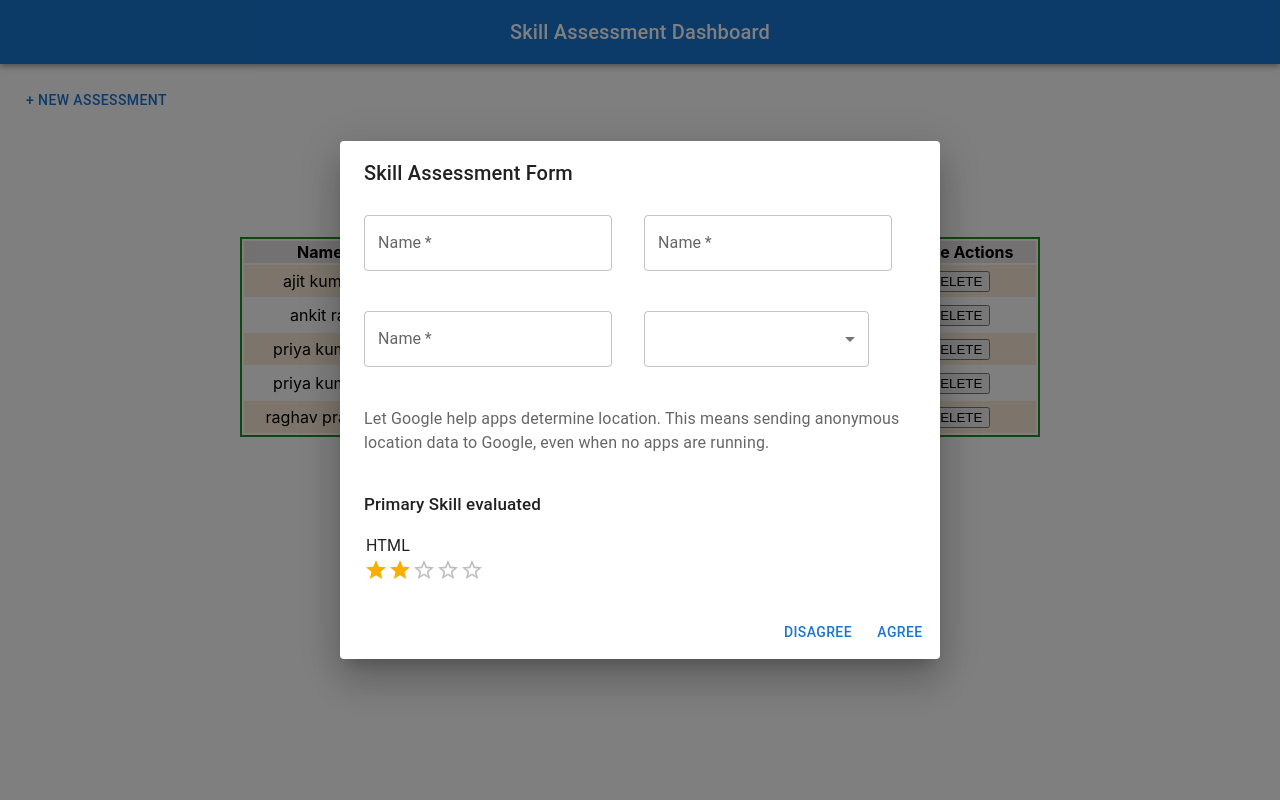
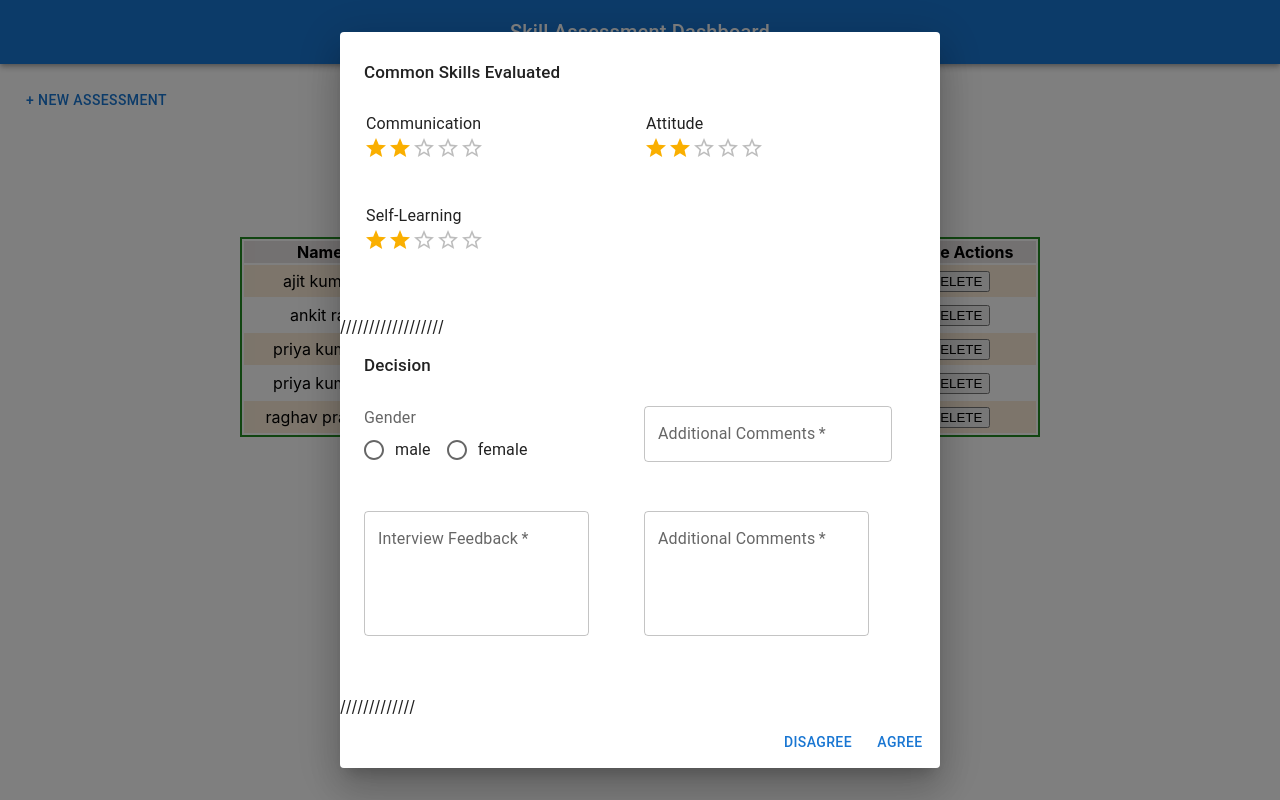
Before and after one commit to amitvermaa10/ReactApp, a React (Create React App) app: page / in a window 1280 px wide. Both pictures are taken after a click on the button "+ NEW ASSESSMENT". Built offline with nearby package versions, Linux system fonts and the light colour scheme; data requests are answered from the project's data file.

Commit message:
adding dialog field

```diff
--- a/src/components/form/InputForm.js
+++ b/src/components/form/InputForm.js
@@ -1,5 +1,5 @@
 import React, { useEffect, useState } from "react";
-import { Card, CardContent, Grid, TextField, Dialog, DialogTitle, DialogContent, DialogContentText, DialogActions, Button, Select, MenuItem, InputLabe, FormControl ,Rating,Typography } from '@mui/material';
+import { Card, CardContent, Grid, TextField, Dialog, DialogTitle, DialogContent, DialogContentText, DialogActions, Button, Select, MenuItem, InputLabel, FormControl, Rating, Typography, Divider, RadioGroup, FormControlLabel, FormLabel, Radio,OutlinedInput } from '@mui/material';
 import './InputForm.scss';
 
 
@@ -45,6 +45,10 @@
         // setAge(event.target.value);
     }
 
+    const ratingDetail=(e) =>{
+      console.log("&&&&&e",e.target.name,e.target.value);
+    }
+
     console.log("&&&&&&&&showForm", showForm);
     return (
         <div>
@@ -81,6 +85,7 @@
                 aria-labelledby="alert-dialog-title"
                 aria-describedby="alert-dialog-description"
             >
+                <div>
                     <DialogTitle >
                         {"Skill Assessment Form"}
                     </DialogTitle>
@@ -88,10 +93,11 @@
                         <div className="select-field">
                             <Grid container spacing={1}>
                                 <Grid xs={12} sm={6} item>
-                                <TextField label="Name" name="fullname" placeholder="Interviewer Name" value={inputData.name} variant="outlined" required onChange={(e) => inputFromDetail(e)} />
+                                    <TextField label="Interviewer Name" name="InterviewerName" placeholder="Interviewer Name" value={inputData.name} variant="outlined" required onChange={(e) => inputFromDetail(e)} />
                                 </Grid>
                                 <Grid xs={12} sm={6} item>
-                                <TextField label="Name" name="fullname" placeholder="Date" value={inputData.name} variant="outlined" required onChange={(e) => inputFromDetail(e)} />
+                                    {/* <TextField label="Name" name="fullname" placeholder="Date" value={inputData.name} variant="outlined" required onChange={(e) => inputFromDetail(e)} /> */}
+                                    date picker
                                 </Grid>
                             </Grid>
                         </div>
@@ -99,23 +105,24 @@
                         <div className="select-field">
                             <Grid container spacing={1}>
                                 <Grid xs={12} sm={6} item>
-                                <TextField label="Name" name="fullname" placeholder="Candidate Name" value={inputData.name} variant="outlined" required onChange={(e) => inputFromDetail(e)} />
+                                    <TextField label="Candidate Name" name="Candidate Name" placeholder="Candidate Name" value={inputData.name} variant="outlined" required onChange={(e) => inputFromDetail(e)} />
                                 </Grid>
 
                                 <Grid xs={12} sm={6} item>
-                                <FormControl sx={{ minWidth: 225 }}>
+                                    <FormControl variant="outlined" sx={{ minWidth: 225 }}>
+                                        <InputLabel>Interview round</InputLabel>
                                         <Select
-                                        labelId="demo-select-small-label"
-                                        id="demo-select-small"
+                                            name="Interview round"
                                             //    value={inputData.age}
-                                        label="Age"
+                                            label="Interview"
                                             // onChange={handleChange}
                                             onChange={(e) => handleChange(e)}
+                                            value={'jjjj'}
 
                                         >
-                                        <MenuItem value={10}>first</MenuItem>
-                                        <MenuItem value={20}>Second</MenuItem>
-                                        <MenuItem value={30}>Final</MenuItem>
+                                            <MenuItem value="first">first</MenuItem>
+                                            <MenuItem value="second">Second</MenuItem>
+                                            <MenuItem value="final">Final</MenuItem>
                                         </Select>
                                     </FormControl>
 
@@ -124,22 +131,173 @@
                             </Grid>
                         </div>
 
+                        <div className="select-field">
+                            <Grid container spacing={1}>
+                                <Grid xs={12} sm={6} item>
+                                    <TextField label="Overall Experience" name="Experience" placeholder="Overall Experience" type="number" variant="outlined" required />
+                                </Grid>
+                                <Grid xs={12} sm={6} item>
+                                    <FormControl variant="outlined"  sx={{ minWidth: 225 }}>
+                                        <InputLabel>Relevant experience</InputLabel>
+                                        <Select
+                                            name="Relevant experience"
+                                            //    value={inputData.age}
+                                            label="Relevant experience"
+                                            // onChange={handleChange}
+                                            onChange={(e) => handleChange(e)}
+                                            value={'jjjj'}
+
+                                        >
+                                            <MenuItem value="react">React</MenuItem>
+                                            <MenuItem value="angular">Angular</MenuItem>
+                                            <MenuItem value="node">Node</MenuItem>
+                                        </Select>
+                                    </FormControl>
+                                </Grid>
+                            </Grid>
+                        </div>
+
                         <DialogContentText id="alert-dialog-description">
                             Let Google help apps determine location. This means sending anonymous
                             location data to Google, even when no apps are running.
                         </DialogContentText>
                     </DialogContent>
+                    <Divider />
+                </div>
+
+                <div>
+                    <DialogTitle style={{ 'fontSize': '17px' }}>
+                        {"Primary Skill evaluated"}
+                    </DialogTitle>
+                    <DialogContent>
+                        <div className="select-field">
+                            <Grid container spacing={1}>
+                                <Grid xs={12} sm={6} item>
+                                    <Typography component="legend">HTML</Typography>
+                                    <Rating name="html" defaultValue={2} max={5} precision={0.5} onChange={(e) => ratingDetail(e)} />
+                                </Grid>
+                                <Grid xs={12} sm={6} item>
+                                    <Typography component="legend">CSS</Typography>
+                                    <Rating name="css" defaultValue={2} max={5} precision={0.5} onChange={(e) => ratingDetail(e)} />
+                                </Grid>
+                            </Grid>
+                        </div>
+                        <div className="select-field">
+                            <Grid container spacing={1}>
+                                <Grid xs={12} sm={6} item>
+                                    <Typography component="legend">Javascript</Typography>
+                                    <Rating name="javascript" defaultValue={2} max={5} precision={0.5} onChange={(e) => ratingDetail(e)} />
+                                </Grid>
+                                <Grid xs={12} sm={6} item>
+                                    <Typography component="legend">ES6 Concepts</Typography>
+                                    <Rating name="es6" defaultValue={2} max={5} precision={0.5}  onChange={(e) => ratingDetail(e)} />
+                                </Grid>
+                            </Grid>
+                        </div>
+                        <div className="select-field">
+                            <Grid container spacing={1}>
+                                <Grid xs={12} sm={6} item>
+                                    <Typography component="legend">TypeScript</Typography>
+                                    <Rating name="typescript" defaultValue={2} max={5} precision={0.5} onChange={(e) => ratingDetail(e)} />
+                                </Grid>
+                                <Grid xs={12} sm={6} item>
+                                    <Typography component="legend">React</Typography>
+                                    <Rating name="react" defaultValue={2} max={5} precision={0.5} onChange={(e) => ratingDetail(e)} />
+                                </Grid>
+                            </Grid>
+                        </div>
+                        <div className="select-field">
+                            <Grid container spacing={1}>
+                                <Grid xs={12} sm={6} item>
+                                    <Typography component="legend">Hooks</Typography>
+                                    <Rating name="hooks" defaultValue={2} max={5} precision={0.5} onChange={(e) => ratingDetail(e)} />
+                                </Grid>
+                                <Grid xs={12} sm={6} item>
+                                    <Typography component="legend">Redux</Typography>
+                                    <Rating name="redux" defaultValue={2} max={5} precision={0.5} onChange={(e) => ratingDetail(e)} />
+                                </Grid>
+                            </Grid>
+                        </div>
+                    </DialogContent>
+                </div>
 
 
                 <div>
-                    <DialogTitle style={{'fontSize':'17px'}}>
-                        {"Primary Skill evaluated"}
+                    <DialogTitle style={{ 'fontSize': '17px' }}>
+                        {"Common Skills Evaluated"}
                     </DialogTitle>
                     <DialogContent>
-                        <Typography component="legend">HTML</Typography>
-                        <Rating name="html" defaultValue={2} max={5} precision={0.5} />
+                        <div className="select-field">
+                            <Grid container spacing={1}>
+                                <Grid xs={12} sm={6} item>
+                                    <Typography component="legend">Communication</Typography>
+                                    <Rating name="communication" defaultValue={2} max={5} precision={0.5} onChange={(e) => ratingDetail(e)} />
+                                </Grid>
+                                <Grid xs={12} sm={6} item>
+                                    <Typography component="legend">Attitude</Typography>
+                                    <Rating name="attitude" defaultValue={2} max={5} precision={0.5} onChange={(e) => ratingDetail(e)} />
+                                </Grid>
+                            </Grid>
+                        </div>
+                        <div className="select-field">
+                            <Grid container spacing={1}>
+                                <Grid xs={12} sm={6} item>
+                                    <Typography component="legend">Self-Learning</Typography>
+                                    <Rating name="selflearning" defaultValue={2} max={5} precision={0.5} onChange={(e) => ratingDetail(e)} />
+                                </Grid>
+
+                            </Grid>
+                        </div>
                     </DialogContent>
                 </div>
+                //////////////////
+                <div>
+                    <DialogTitle style={{ 'fontSize': '17px' }}>
+                        {"Decision"}
+                    </DialogTitle>
+                    <DialogContent>
+                        {/* <RadioGroup
+                            aria-labelledby="demo-controlled-radio-buttons-group"
+                            name="controlled-radio-buttons-group"
+                            value={value}
+                            onChange={handleChange}
+                        >
+                            <FormControlLabel value="female" control={<Radio />} label="Female" />
+                            <FormControlLabel value="male" control={<Radio />} label="Male" />
+                        </RadioGroup> */}
+
+                        <div className="select-field">
+                            <Grid container spacing={1}>
+                                <Grid xs={12} sm={6} item>
+                                    <FormControl>
+                                        <FormLabel >Gender</FormLabel>
+                                        <RadioGroup row>
+                                            <FormControlLabel value="male" control={<Radio />} label="male" />
+                                            <FormControlLabel value="female" control={<Radio />} label="female" />
+
+                                        </RadioGroup>
+                                    </FormControl>
+                                </Grid>
+                                <Grid xs={12} sm={6} item>
+                                    <TextField label="Additional Comments" name="Additional Comments" placeholder="Additional Comments" value={inputData.name} variant="outlined" required onChange={(e) => inputFromDetail(e)} />
+                                </Grid>
+
+                            </Grid>
+                        </div>
+
+                        <div className="select-field">
+                            <Grid container spacing={1}>
+                                <Grid xs={12} sm={6} item>
+                                    <TextField label="Interview Feedback" name="Interview Feedback" multiline rows={4} placeholder="Interview Feedback" value={inputData.name} variant="outlined" required onChange={(e) => inputFromDetail(e)} />
+                                </Grid>
+                                <Grid xs={12} sm={6} item>
+                                    <TextField label="Additional Comments" name="Additional Comments" multiline rows={4} placeholder="Additional Comments" value={inputData.name} variant="outlined" required onChange={(e) => inputFromDetail(e)} />
+                                </Grid>
+                            </Grid>
+                        </div>
+                    </DialogContent>
+                </div>
+                /////////////
                 <DialogActions>
                     <Button onClick={displayForm}>Disagree</Button>
                     <Button onClick={handleClose} autoFocus>
```
Also changed, not shown: src/components/form/input.js (added). Lines whose indentation alone changed are shown as unchanged.
